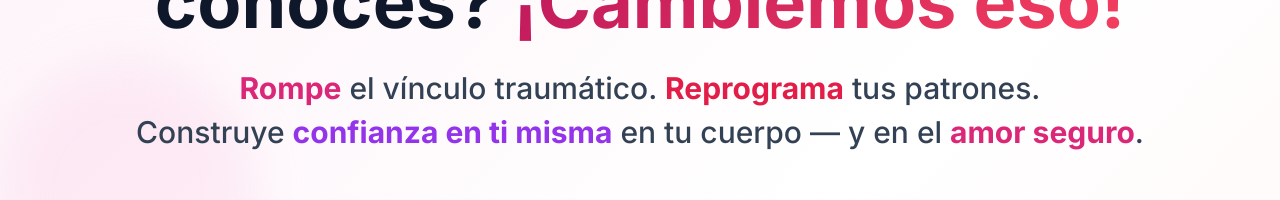
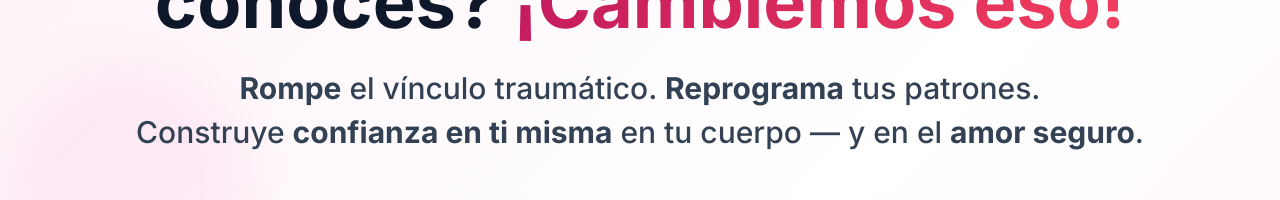
Before and after one commit to blessedbg/unbound-es, a React (Vite) app: page / in a window 1280 px wide. Shown: the part 372-572 px from the top of the page. Built offline with nearby package versions, Linux system fonts and the light colour scheme.

Commit message:
Update HeroSection.tsx

```diff
--- a/src/components/HeroSection.tsx
+++ b/src/components/HeroSection.tsx
@@ -32,21 +32,29 @@ const HeroSection: React.FC = () => {
 </h1>
 
           {/* Subtitle */}
-          <div className="text-xl md:text-2xl lg:text-3xl text-gray-700 font-medium leading-relaxed max-w-5xl mx-auto space-y-2">
-            <p>
-              <span className="font-bold text-pink-600">{t('hero.subtitle.part1')}</span>
-              <span className="text-gray-700">{t('hero.subtitle.part2')}</span>
-              <span className="font-bold text-rose-600">{t('hero.subtitle.rewires')}</span>
-              <span className="text-gray-700">{t('hero.subtitle.part3')}</span>
-            </p>
-            <p>
-              <span className="text-gray-700">Construye </span>
-              <span className="font-bold text-purple-600">{t('hero.subtitle.selfTrust')}</span>
-              <span className="text-gray-700">{t('hero.subtitle.part4')}</span>
-              <span className="font-bold text-pink-600">{t('hero.subtitle.safeLove')}</span>
-              <span className="text-gray-700">{t('hero.subtitle.part5')}</span>
-            </p>
-          </div>
+          {/* Subtitle */}
+<div
+  className="
+    text-xl md:text-2xl lg:text-3xl font-medium leading-relaxed
+    max-w-5xl mx-auto space-y-2
+    text-gray-700        /* base colour for the whole block      */
+    [&_*]:text-gray-700  /* force-override every descendant span */
+  "
+>
+  <p>
+    <span className="font-bold">{t('hero.subtitle.part1')}</span>
+    <span>{t('hero.subtitle.part2')}</span>
+    <span className="font-bold">{t('hero.subtitle.rewires')}</span>
+    <span>{t('hero.subtitle.part3')}</span>
+  </p>
+  <p>
+    <span>Construye </span>
+    <span className="font-bold">{t('hero.subtitle.selfTrust')}</span>
+    <span>{t('hero.subtitle.part4')}</span>
+    <span className="font-bold">{t('hero.subtitle.safeLove')}</span>
+    <span>{t('hero.subtitle.part5')}</span>
+  </p>
+</div>
         </div>
 
         {/* Video Section */}
```
